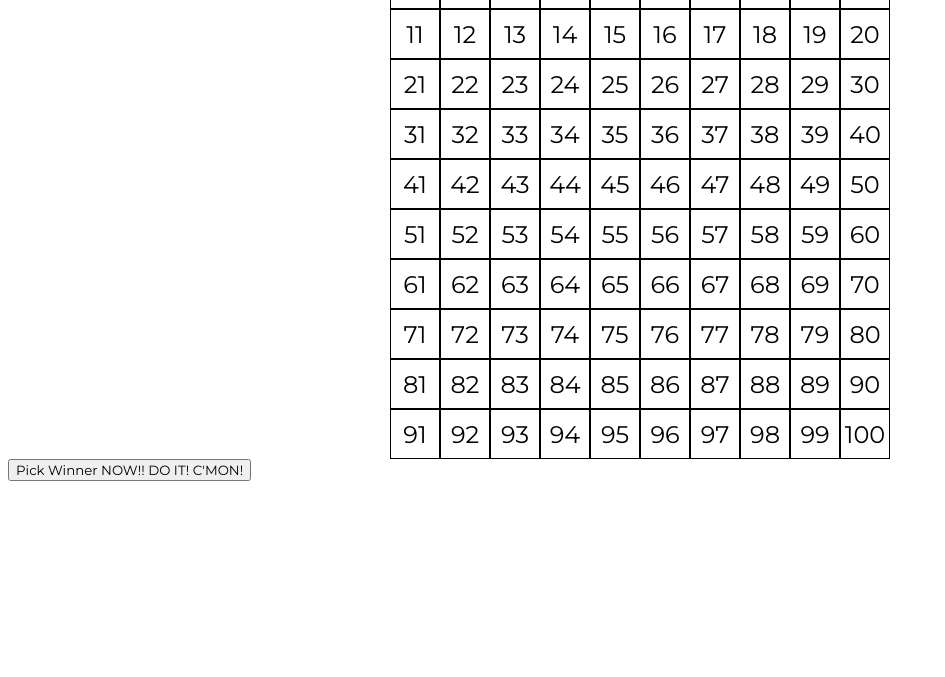
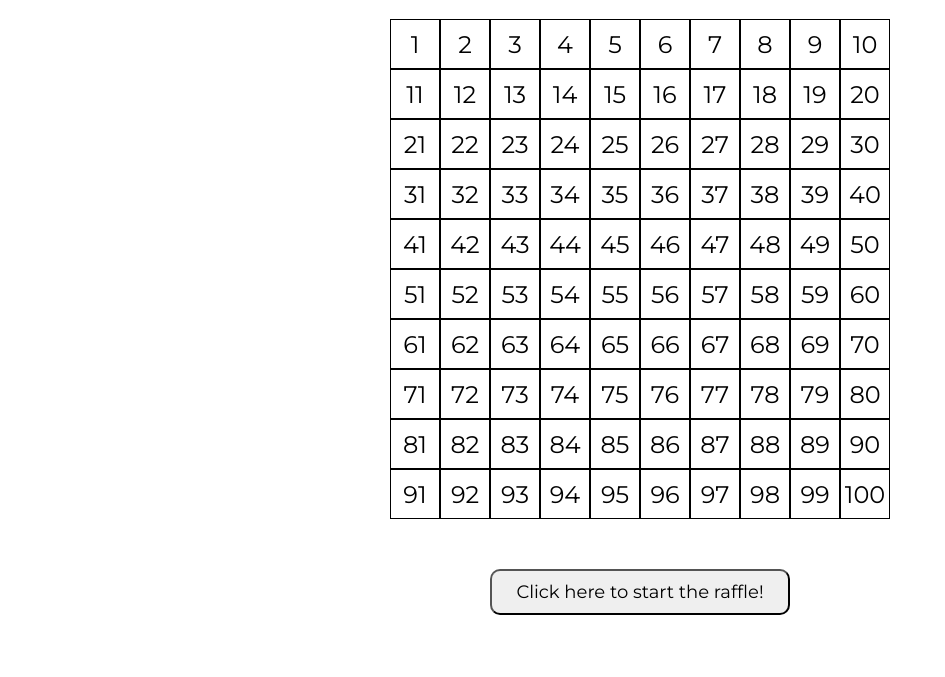
Before and after one commit to thaddeusrayd/fundraisingGrid, a website: page index.html in a window 1280 px wide. Shown: the part 123-800 px from the top of the page, without its empty margins (0-945 px from the left). Drawn offline with Linux system fonts and the light colour scheme.

Commit message:
format button

```diff
--- a/index.html
+++ b/index.html
@@ -13,6 +13,7 @@
 
    h1 {
     text-align: center;
+    padding: 30px;
    }
 
    #grid {
@@ -42,19 +43,45 @@
    .span--taken {
     background-color: black;
    }
+
+   #select-winner {
+       display: flex;
+       flex-direction: column;
+       justify-content: center;
+       align-items: center;
+       width: 100%;
+       padding: 50px;
+   }
+
+   button {
+       width: 300px;
+       font-size: large;
+       padding: 10px;
+       border-radius: 10px;
+   }
+
+   button:hover {
+       box-shadow: inset;
+       cursor: pointer;
+       color: white;
+       background-color: black;
+   }
   </style>
   <title>Static Template</title>
  </head>
  <body>
   <h1>Fundraising Grid</h1>
   <div id="grid"></div>
-  <button onclick="raffle()">Pick Winner NOW!! DO IT! C'MON!</button>
+  <div id="select-winner">
+  <button onclick="raffle()">Click here to start the raffle!</button>
   <div id="winner"></div>
+  </div>
   <script>
    const grid = document.getElementById("grid");
    const entries = JSON.parse(localStorage.getItem("entries")) || [];
    const takenBlocks = JSON.parse(localStorage.getItem("takenBlocks")) || [];
    const winner = document.getElementById("winner");
+   const titleText = document.querySelector('h1');
 
    for (let i = 1; i < 101; i++) {
     let cell = document.createElement("span");
```
